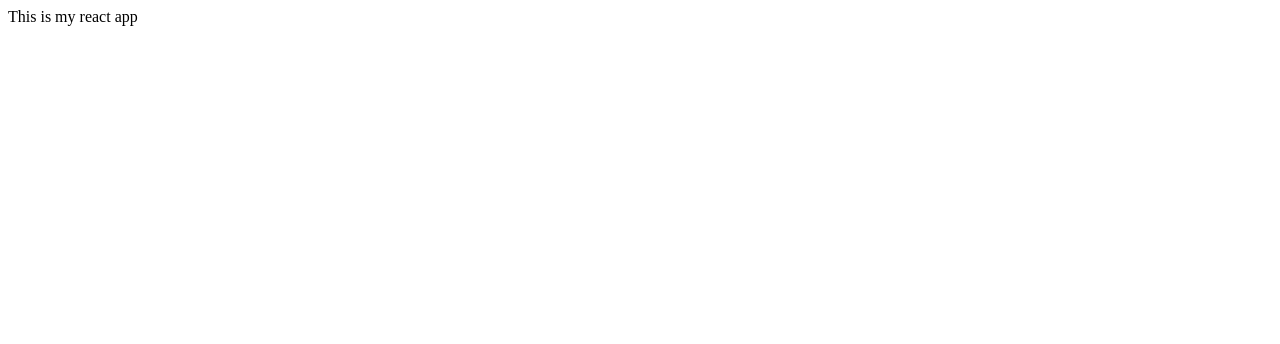
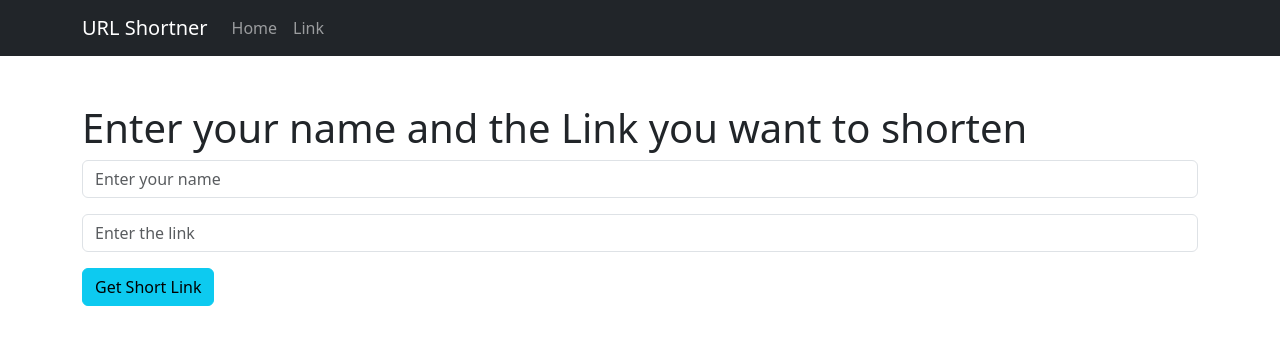
Before and after one commit to arpit456jain/URL_shortener, a React (Create React App) app: page / in a window 1280 px wide. Shown: the top 344 px of the page. Built offline with nearby package versions, Linux system fonts and the light colour scheme.

Commit message:
added a basic front end

```diff
--- a/package.json
+++ b/package.json
@@ -6,7 +6,9 @@
     "@testing-library/jest-dom": "^5.16.5",
     "@testing-library/react": "^13.4.0",
     "@testing-library/user-event": "^13.5.0",
+    "bootstrap": "^5.3.0",
     "react": "^18.2.0",
+    "react-bootstrap": "^2.8.0",
     "react-dom": "^18.2.0",
     "react-scripts": "5.0.1",
     "web-vitals": "^2.1.4"
--- a/public/index.html
+++ b/public/index.html
@@ -24,6 +24,12 @@
       work correctly both with client-side routing and a non-root public URL.
       Learn how to configure a non-root public URL by running `npm run build`.
     -->
+    <link
+  rel="stylesheet"
+  href="https://cdn.jsdelivr.net/npm/bootstrap@5.3.0/dist/css/bootstrap.min.css"
+  integrity="sha384-9ndCyUaIbzAi2FUVXJi0CjmCapSmO7SnpJef0486qhLnuZ2cdeRhO02iuK6FUUVM"
+  crossorigin="anonymous"
+/>
     <title>React App</title>
   </head>
   <body>
--- a/src/App.js
+++ b/src/App.js
@@ -1,9 +1,12 @@
 
 import React from "react";
+import Header from "./components/Header";
+import Home from "./components/Home";
 function App() {
   return (
     <>
-    This is my react app
+    <Header/>
+    <Home/>
     </>
     );
 }
--- /dev/null
+++ b/src/components/Header.js
@@ -0,0 +1,22 @@
+import React from "react";
+import { Navbar, Container, Nav } from "react-bootstrap";
+function Header() {
+  return (
+    <>
+      <Navbar expand="lg" bg="dark" data-bs-theme="dark">
+        <Container>
+          <Navbar.Brand href="#home">URL Shortner</Navbar.Brand>
+          <Navbar.Toggle aria-controls="basic-navbar-nav" />
+          <Navbar.Collapse id="basic-navbar-nav">
+            <Nav className="me-auto">
+              <Nav.Link href="#home">Home</Nav.Link>
+              <Nav.Link href="#link">Link</Nav.Link>
+            </Nav>
+          </Navbar.Collapse>
+        </Container>
+      </Navbar>
+    </>
+  );
+}
+
+export default Header;
--- /dev/null
+++ b/src/components/Home.js
@@ -0,0 +1,35 @@
+import React, { useState } from "react";
+import { Container, Form,Button } from "react-bootstrap";
+
+
+function Header() {
+// const [name,setName] = useState=("");
+// const [link,setLink] = useState("");
+
+// function handleNameChange(event)
+// {
+//     setName(event.target.value);
+// }
+function handleSubmit(event) {
+    console.log("handle submit")
+}
+
+  return (
+    <>
+      <Container className="mt-5">
+        <Form>
+        <h1>Enter your name and the Link you want to shorten</h1>
+          <Form.Group className="mb-3" controlId="exampleForm.ControlInput1">
+            <Form.Control type="text" placeholder="Enter your name" />
+          </Form.Group>
+          <Form.Group className="mb-3" controlId="exampleForm.ControlInput1">
+            <Form.Control type="text" placeholder="Enter the link"/>
+          </Form.Group>
+          <Button variant="info" onClick={handleSubmit}>Get Short Link</Button>
+        </Form>
+      </Container>
+    </>
+  );
+}
+
+export default Header;
```
Also changed, not shown: 1 other file (tests, documents, lock files or other folders).
